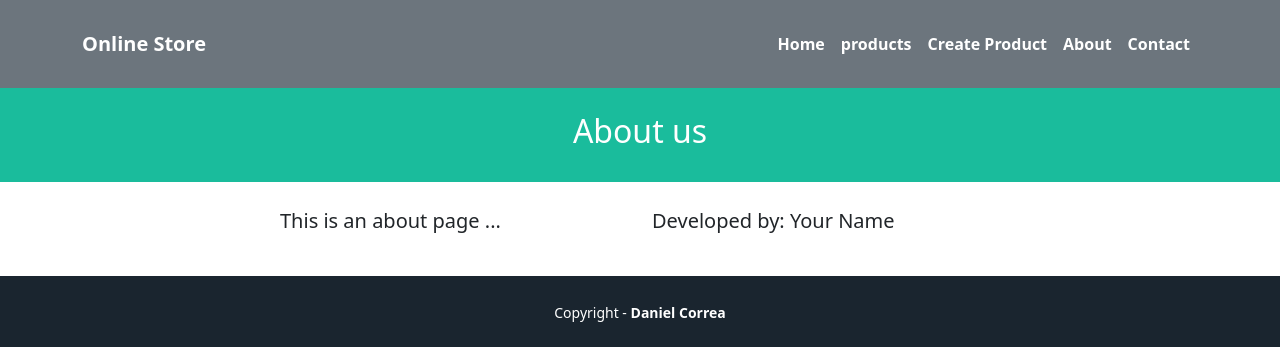
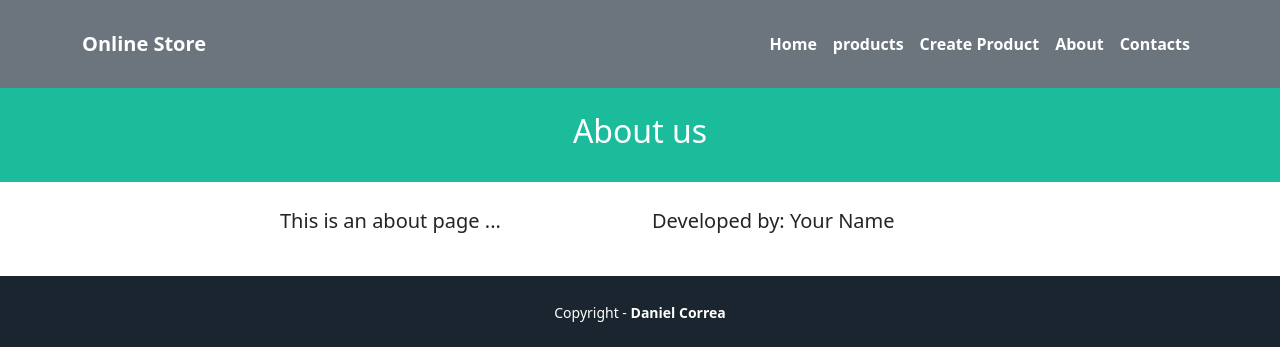
Before and after one commit to CDavilad/Topicos-Ing-Soft, a Django app: page /about/ in a window 1280 px wide. Shown: the top 347 px of the page. Run offline with Django 4.2, Linux system fonts and the light colour scheme.

Commit message:
Actividad 9

```diff
--- a/Tutorial-S4/pages/templates/pages/base.html
+++ b/Tutorial-S4/pages/templates/pages/base.html
@@ -48,7 +48,7 @@
 
           <a class="nav-link active" href="{% url 'about' %}">About</a>
 
-          <a class="nav-link active" href="{% url 'contact' %}">Contact</a>
+          <a class="nav-link active" href="{% url 'contact' %}">Contacts</a>
 
         </div>
 
```
